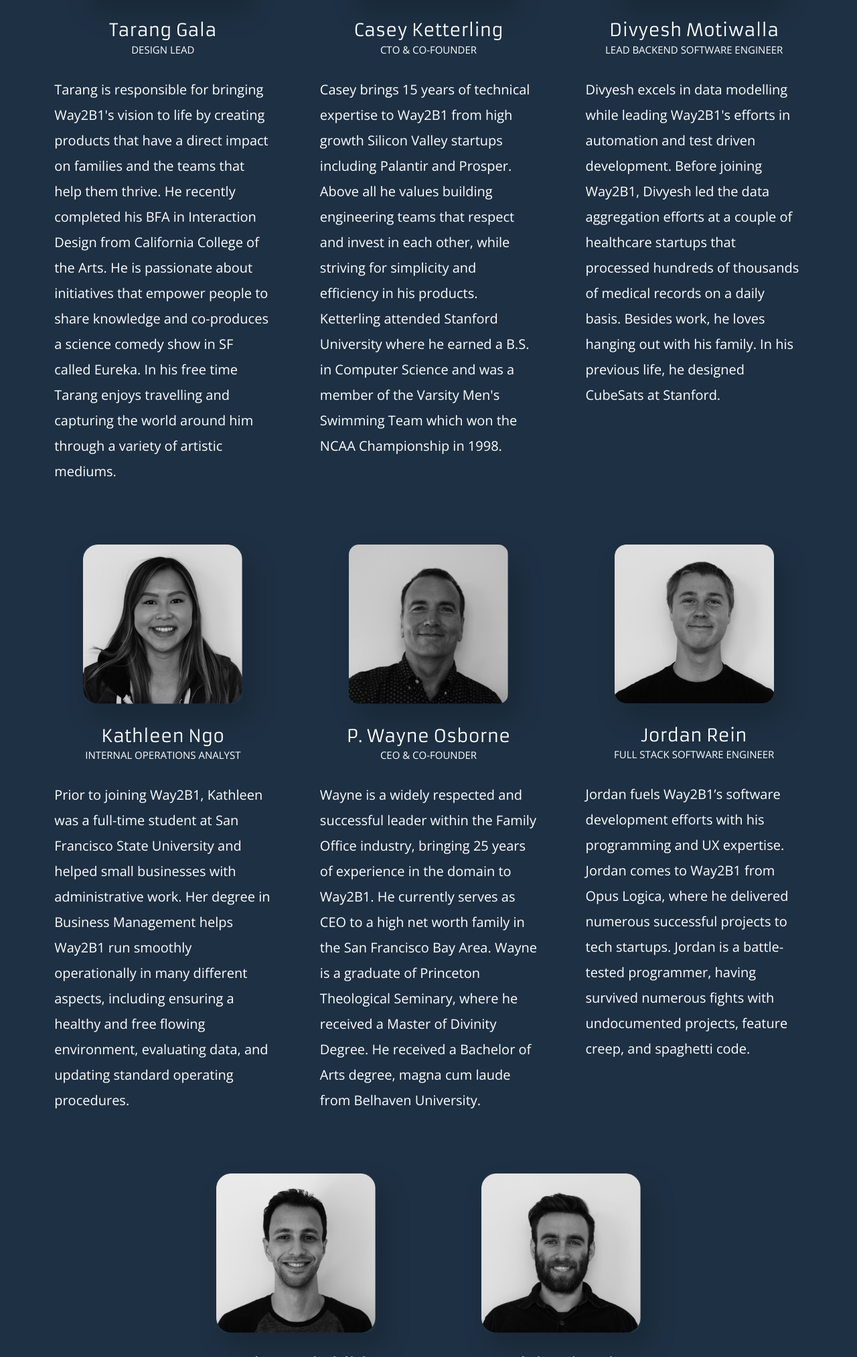
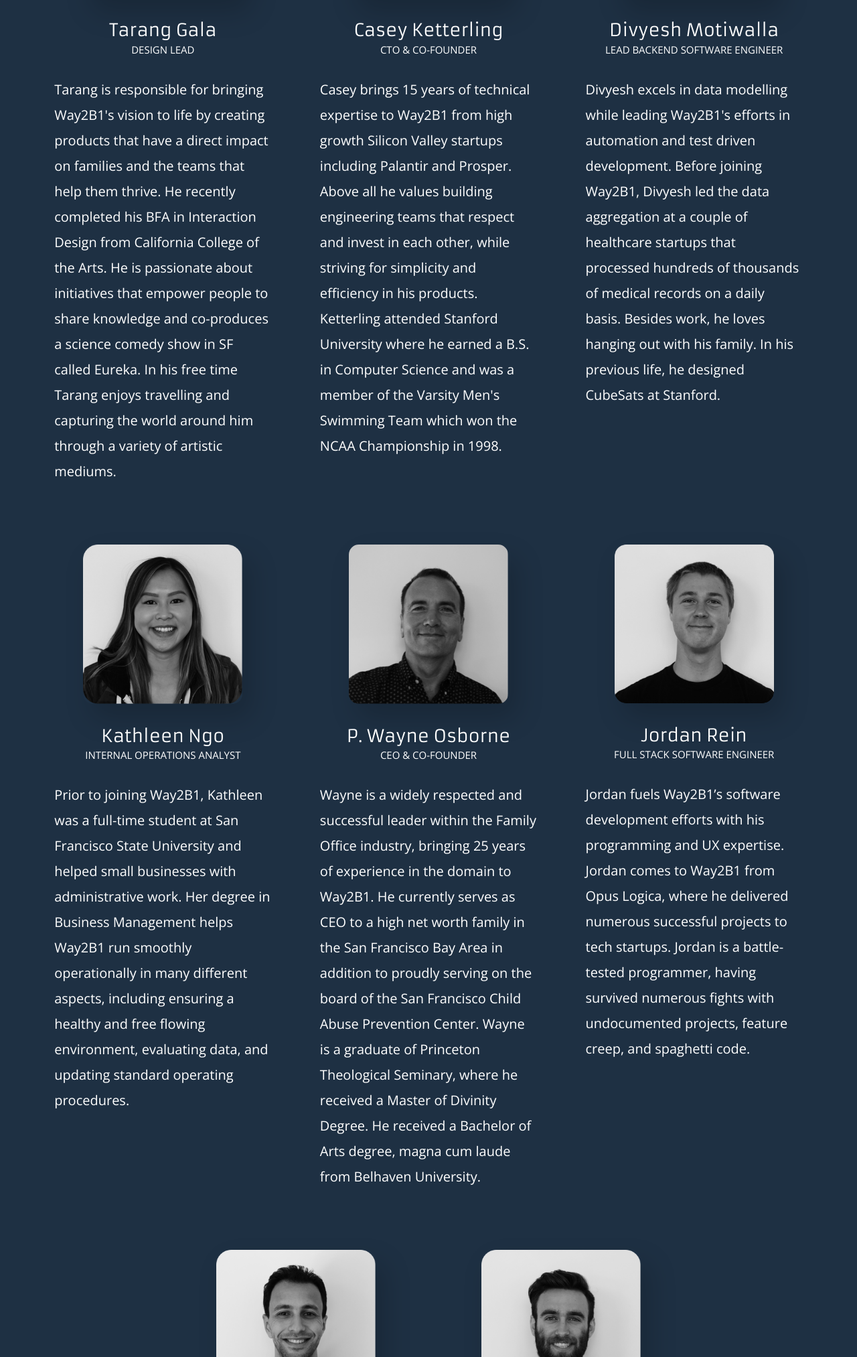
Before and after one commit to mshibl/way2b1, a plain HTML site: page about_us.html in a window 1280 px wide. Shown: the part 2156-4182 px from the top of the page at 67% size. Drawn offline with nearby package versions, Linux system fonts and the light colour scheme; some packages are replaced by stand-ins of ours; a script that the page names is missing; a web font is replaced by a local one.

Commit message:
Update bios.

```diff
--- a/about_us.html
+++ b/about_us.html
@@ -167,7 +167,7 @@ mixpanel.init("d37992743c5d4fc52396935fb27571a2");</script><!-- end Mixpanel -->
             <div class="ttl">LEAD BACKEND SOFTWARE ENGINEER</div>
           </h3>
           <p class="col-md-12">
-            Divyesh excels in data modelling while leading Way2B1's efforts in automation and test driven development. Before joining Way2B1, Divyesh led the data aggregation efforts at a couple of healthcare startups that processed hundreds of thousands of medical records on a daily basis. Besides work, he loves hanging out with his family. In his previous life, he designed CubeSats at Stanford.
+            Divyesh excels in data modelling while leading Way2B1's efforts in automation and test driven development. Before joining Way2B1, Divyesh led the data aggregation at a couple of healthcare startups that processed hundreds of thousands of medical records on a daily basis. Besides work, he loves hanging out with his family. In his previous life, he designed CubeSats at Stanford.
           </p>
         </div>
       </div>
@@ -196,7 +196,7 @@ mixpanel.init("d37992743c5d4fc52396935fb27571a2");</script><!-- end Mixpanel -->
             <div class="ttl">CEO & CO-FOUNDER</div>
           </h3>
           <p class="col-md-12">
-            Wayne  is a widely respected and successful leader within the Family Office industry, bringing 25 years of experience in the domain to Way2B1. He currently serves as CEO to a high net worth family in the San Francisco Bay Area. Wayne is a graduate of Princeton Theological Seminary, where he received a Master of Divinity Degree.  He received a Bachelor of Arts degree, magna cum laude from Belhaven University.
+            Wayne  is a widely respected and successful leader within the Family Office industry, bringing 25 years of experience in the domain to Way2B1. He currently serves as CEO to a high net worth family in the San Francisco Bay Area in addition to proudly serving on the board of the San Francisco Child Abuse Prevention Center. Wayne is a graduate of Princeton Theological Seminary, where he received a Master of Divinity Degree.  He received a Bachelor of Arts degree, magna cum laude from Belhaven University.
           </p>
         </div>
         <!-- Jordan -->
```
